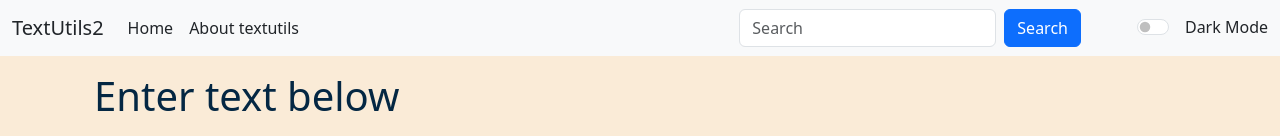
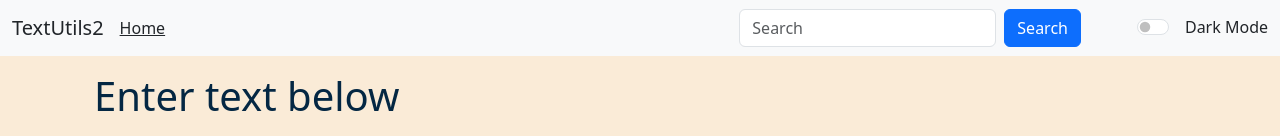
Before and after one commit to sahilrattan/React-TextuUtils-App, a React (Create React App) app: page / in a window 1280 px wide. Shown: the top 136 px of the page. Built offline with nearby package versions, Linux system fonts and the light colour scheme.

Commit message:
Updated project with latest changes

```diff
--- a/package.json
+++ b/package.json
@@ -1,4 +1,5 @@
 {
+  "homepage": "https://sahilrattan.github.io/React-TextuUtils-App",
   "name": "sahil",
   "version": "0.1.0",
   "private": true,
@@ -13,6 +14,8 @@
     "web-vitals": "^2.1.4"
   },
   "scripts": {
+    "predeploy": "npm run build",
+    "deploy": "gh-pages -d build",
     "start": "react-scripts start",
     "build": "react-scripts build",
     "test": "react-scripts test",
--- a/src/App.js
+++ b/src/App.js
@@ -3,9 +3,9 @@ import './App.css';
 import Navbar from './components/Navbar';
 import TextForm from './components/TextForm';
 import React, {  useState } from 'react'
-import About from  './components/About';
+// import About from  './components/About';
 import Alert from './components/Alert';
-import{BrowserRouter as Router,Routes,Route,}from "react-router-dom";
+// import{BrowserRouter as Router,Routes,Route,}from "react-router-dom";
 
 
 function App() {
@@ -43,20 +43,20 @@ function App() {
 
   return (
     <>
-    <Router>
+    {/* <Router> */}
   <Navbar title="TextUtils2" aboutText="About textutils"  mode={mode} toggleMode={toggleMode}/>           { /*using this u can change the title of navbar and about text and u can  pass more */}
     <Alert alert={alert}/>
     <div className="container my-3">
-    <Routes>
+    {/* <Routes> */}
 
-        <Route path="/about"  element={  <About />}/>
+        {/* <Route path="/about"  element={  <About />}/> */}
 
-        <Route exact path="/"  element={<TextForm showAlert={showAlert} heading="Enter text below"            mode={mode}/>}/>
+        <TextForm showAlert={showAlert} heading="Enter text below" mode={mode} />
 
-      </Routes>
+      {/* </Routes> */}
 
         </div>
-        </Router>
+        {/* </Router> */}
     </>
   );
 }
--- a/src/components/Navbar.js
+++ b/src/components/Navbar.js
@@ -1,30 +1,30 @@
 import React from 'react'
 import PropTypes from 'prop-types';
-import { Link } from 'react-router-dom';  // Import React Router Link
+// import { Link } from 'react-router-dom';  // Import React Router a
 
 export default function Navbar(props) {
 
   return (
     <nav className={`navbar navbar-expand-lg navbar-${props.mode} bg-${props.mode}`}>
       <div className="container-fluid">
-        <Link className={`navbar-brand text-${props.mode === 'light' ? 'dark' : 'light'}`} to="/">
+        <a className={`navbar-brand text-${props.mode === 'light' ? 'dark' : 'light'}`} href="#">
           {props.title}
-        </Link>
+        </a>
         <button className="navbar-toggler" type="button" data-bs-toggle="collapse" data-bs-target="#navbarSupportedContent" aria-controls="navbarSupportedContent" aria-expanded="false" aria-label="Toggle navigation">
           <span className="navbar-toggler-icon"></span>
         </button>
         <div className="collapse navbar-collapse" id="navbarSupportedContent">
           <ul className="navbar-nav me-auto mb-2 mb-lg-0">
             <li className="nav-item">
-              {/* Use Link instead of <a> */}
-              <Link className={`nav-link active text-${props.mode === 'light' ? 'dark' : 'light'}`} aria-current="page" to="/">
+              {/* Use a instead of <a> */}
+              <a className={`nav-a active text-${props.mode === 'light' ? 'dark' : 'light'}`} aria-current="page" href="#">
                 Home
-              </Link>
+              </a>
             </li>
             <li className="nav-item">
-              <Link className={`nav-link text-${props.mode === 'light' ? 'dark' : 'light'}`} to="/about">
+              {/* <a className={`nav-a text-${props.mode === 'light' ? 'dark' : 'light'}`} href="/about">
                 {props.aboutText}
-              </Link>
+              </a> */}
             </li>
           </ul>
           <form className="d-flex" role="search">
```
